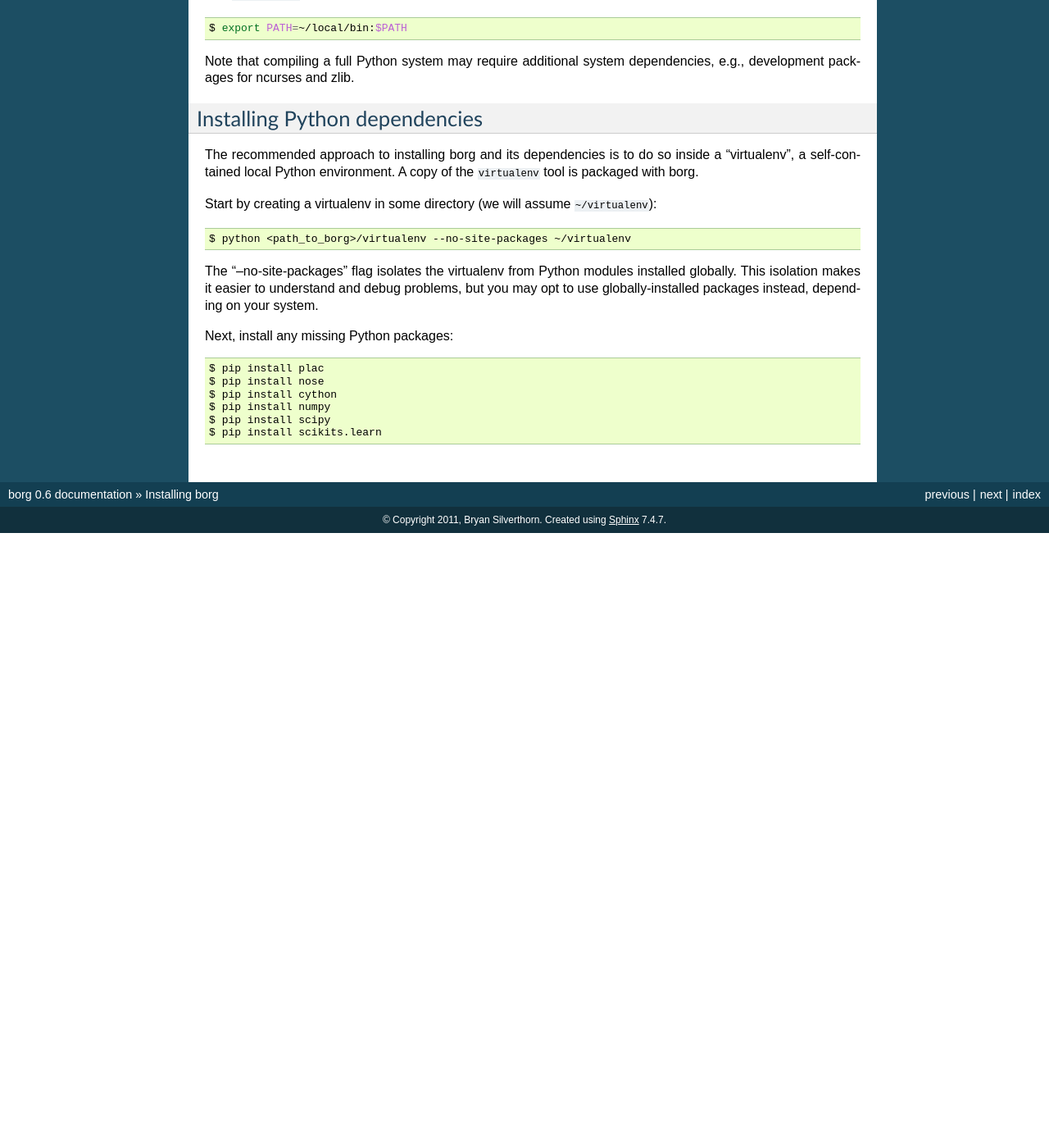
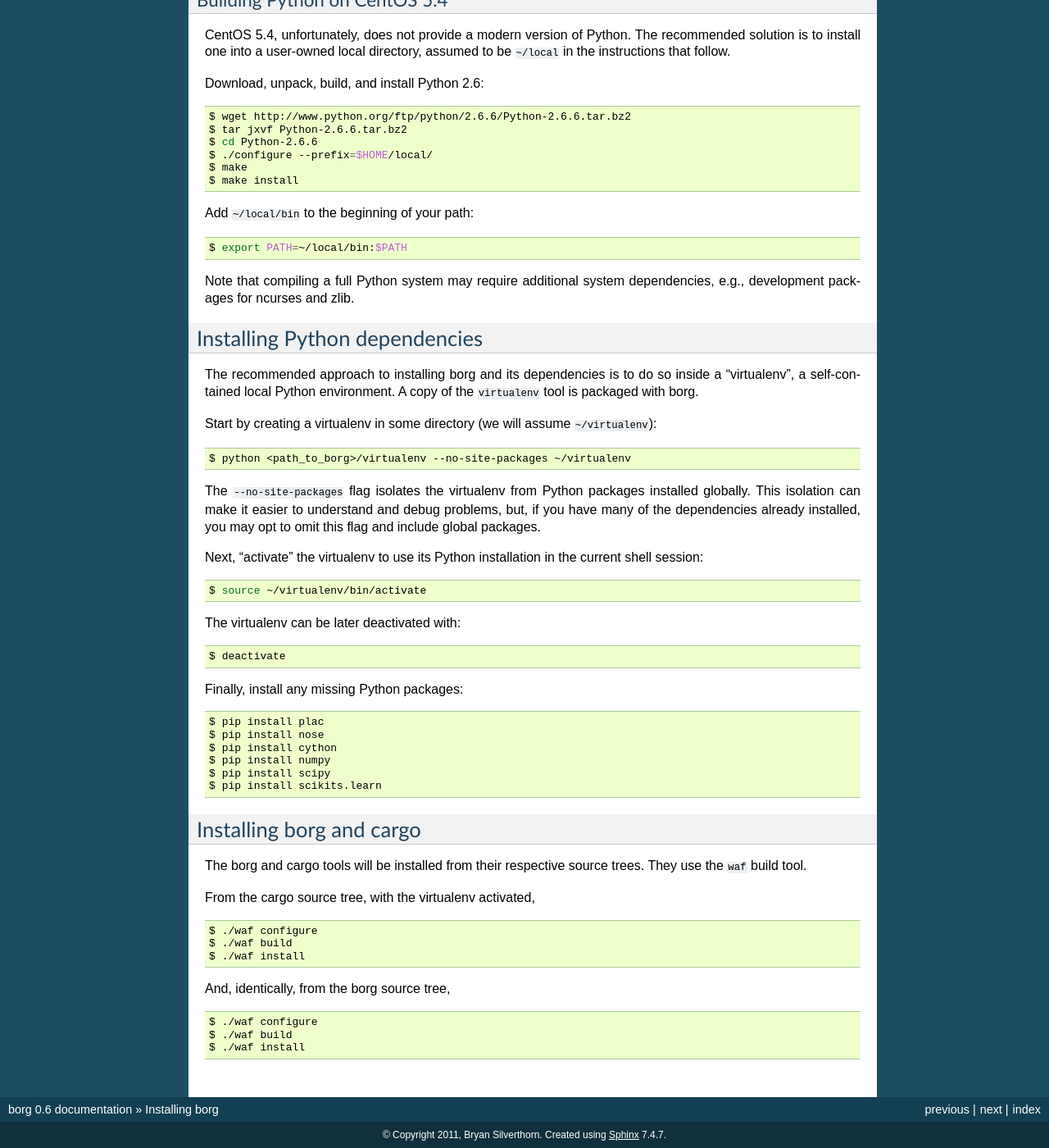
Before and after one commit to borg-project/borg, a Sphinx documentation site: the page built from docs/installation.rst, in a window 1280 px wide and 1400 px high, scrolled down 981 px. Shown: the whole window at 82% size. Built offline with Sphinx 7.4.7, drawn with Linux system fonts in a browser that asks for light colours; before the commit the page ends 1631 px from its top, so only the background shows below that; some of the changed text lies outside the part shown.

Commit message:
Continue to improve build documentation.

```diff
--- a/docs/installation.rst
+++ b/docs/installation.rst
@@ -8,6 +8,26 @@
 #. installing the required Python dependencies;
 #. installing borg and its required "cargo" library; and
 #. calibrating borg to the local machine.
+
+These instructions assume a bash shell on a Linux system.
+
+Obtaining the project source code
+---------------------------------
+
+The suggested way to download the project source is to use `git
+<http://git-scm.com/>`_, which will simplify acquiring future updates and
+making local changes. Assuming that git is installed, clone the two
+relevant repositories from `github <https://github.com/>`_:
+
+.. code-block:: bash
+
+    $ git clone git@github.com:borg-project/cargo.git
+    $ git clone git@github.com:borg-project/borg.git
+
+If git is not installed and cannot be installed, tarball snapshots of the
+source trees can be downloaded from github's web interface; see the borg and
+cargo repositories under the `borg project github page
+<https://github.com/borg-project>`_.
 
 Installing system dependencies
 ------------------------------
@@ -77,12 +97,25 @@
 
     $ python <path_to_borg>/virtualenv --no-site-packages ~/virtualenv
 
-The "--no-site-packages" flag isolates the virtualenv from Python modules
-installed globally. This isolation makes it easier to understand and debug
-problems, but you may opt to use globally-installed packages instead, depending
-on your system.
+The ``--no-site-packages`` flag isolates the virtualenv from Python packages
+installed globally. This isolation can make it easier to understand and debug
+problems, but, if you have many of the dependencies already installed, you may
+opt to omit this flag and include global packages.
 
-Next, install any missing Python packages:
+Next, "activate" the virtualenv to use its Python installation in the current
+shell session:
+
+.. code-block:: bash
+
+    $ source ~/virtualenv/bin/activate
+
+The virtualenv can be later deactivated with:
+
+.. code-block:: bash
+
+    $ deactivate
+
+Finally, install any missing Python packages:
 
 .. code-block:: bash
 
@@ -92,6 +125,28 @@
     $ pip install numpy
     $ pip install scipy
     $ pip install scikits.learn
+
+Installing borg and cargo
+-------------------------
+
+The borg and cargo tools will be installed from their respective source trees.
+They use the ``waf`` build tool.
+
+From the cargo source tree, with the virtualenv activated,
+
+.. code-block:: bash
+
+    $ ./waf configure
+    $ ./waf build
+    $ ./waf install
+
+And, identically, from the borg source tree,
+
+.. code-block:: bash
+
+    $ ./waf configure
+    $ ./waf build
+    $ ./waf install
 
 .. Final calibration
 .. -----------------
```
